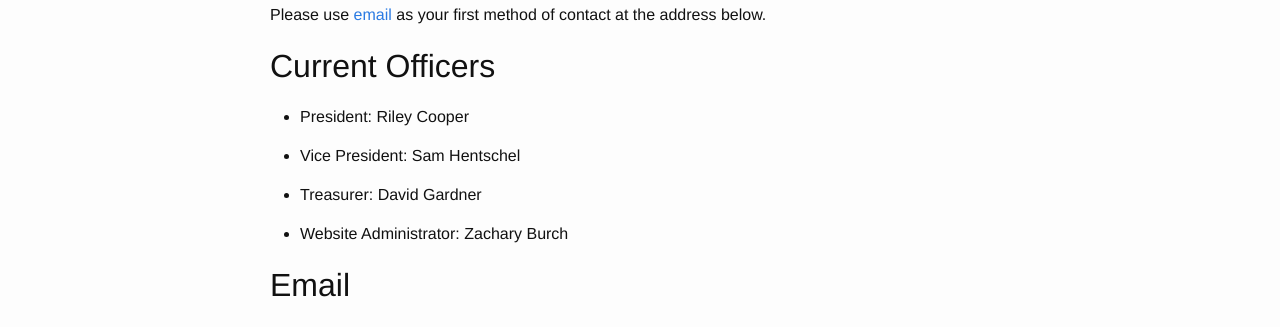
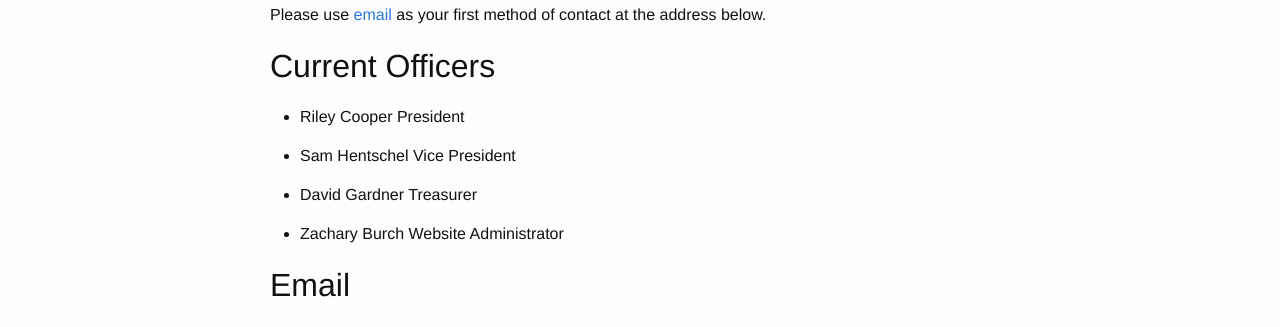
Before and after one commit to VTCSec/vtcsec.org, a Jekyll site: the page built from contact.md, in a window 1280 px wide. Shown: the part 220-547 px from the top of the page. Built offline with Jekyll 4.4.1, drawn with Linux system fonts in a browser that asks for light colours.

Commit message:
Update contact.md

```diff
--- a/contact.md
+++ b/contact.md
@@ -8,7 +8,8 @@ Please use [email][officers@] as your first method of contact at the address bel
 
 ## Current Officers
 {% for officer in site.data.officers %}
-  - {{ officer.position }}: {{ officer.name }}
+  - {{ officer.name }}
+        {{ officer.position }}
 {% endfor %}
 
 ## Email
```
